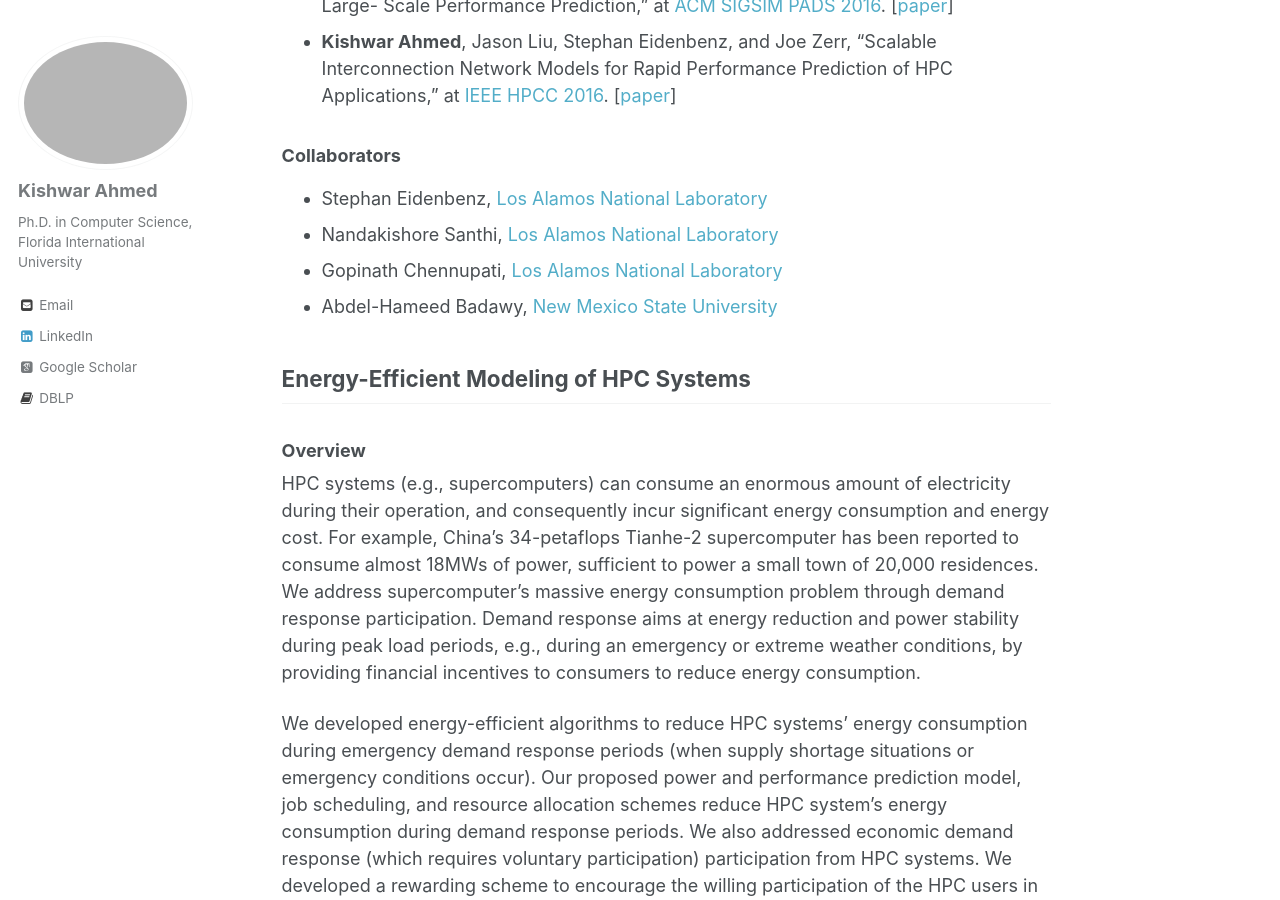
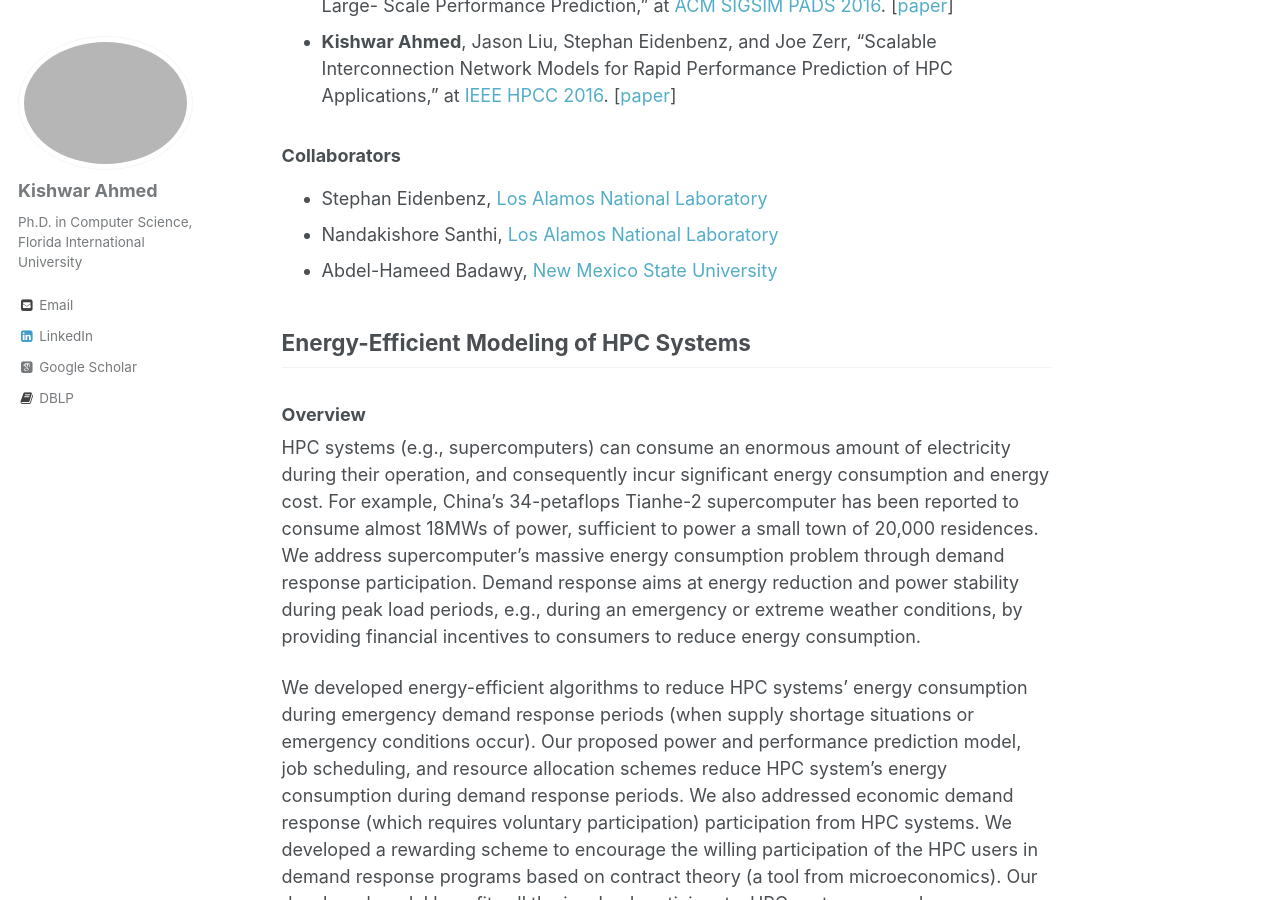
Before and after one commit to kishwarbd/kishwarbd.github.io, a Jekyll site: the page built from _pages/research.md, in a window 1280 px wide and 900 px high, scrolled down 1147 px. Built offline with Jekyll 4.4.1, drawn with Linux system fonts in a browser that asks for light colours; some web fonts are replaced; some of the changed text lies outside the part shown.

Commit message:
updates.

```diff
--- a/_pages/research.md
+++ b/_pages/research.md
@@ -18,10 +18,9 @@ PPT is a library of models of computational physics applications, middleware, an
 * **Kishwar Ahmed**, Jason Liu, Stephan Eidenbenz, and Joe Zerr, “Scalable Interconnection Network Models for Rapid Performance Prediction of HPC Applications,” at [IEEE HPCC 2016](http://www.swinflow.org/confs/2016/hpcc/). [[paper](https://ieeexplore.ieee.org/document/7828492/)]
 
 ### Collaborators
-* Stephan Eidenbenz, [Los Alamos National Laboratory](https://www.lanl.gov/)
-* Nandakishore Santhi, [Los Alamos National Laboratory](https://www.lanl.gov/)
-* Gopinath Chennupati, [Los Alamos National Laboratory](https://www.lanl.gov/)
-* Abdel-Hameed Badawy, [New Mexico State University](https://nmsu.edu/)
+* Stephan Eidenbenz, [Los Alamos National Laboratory](https://www.lanl.gov/expertise/profiles/view/stephan-eidenbenz)
+* Nandakishore Santhi, [Los Alamos National Laboratory](https://cnls.lanl.gov/External/people/Nandakishore_Santhi.php)
+* Abdel-Hameed Badawy, [New Mexico State University](https://ece.nmsu.edu/faculty-staff/badawy/)
 
 ## Energy-Efficient Modeling of HPC Systems
 
@@ -35,9 +34,9 @@ We developed energy-efficient algorithms to reduce HPC systems’ energy consump
 *  **Kishwar Ahmed**, Jason Liu, and Xingfu Wu, “An Energy Efficient Demand-Response Model for High Performance Computing Systems,” at [IEEE MASCOTS 2017](https://mascots2017.cs.ucalgary.ca/). [[paper](https://ieeexplore.ieee.org/document/8107444/)]
 
 ### Collaborators
-* Xingfu Wu, [Argonne National Laboratory](https://www.anl.gov/)
-* Kazutomo Yoshii, [Argonne National Laboratory](https://www.anl.gov/)
-* Jesse Bull, [Department of Economics, FIU](https://economics.fiu.edu/)
+* Xingfu Wu, [Argonne National Laboratory](https://www.anl.gov/profile/xingfu-wu)
+* Kazutomo Yoshii, [Argonne National Laboratory](https://www.mcs.anl.gov/~kazutomo/)
+* Jesse Bull, [Department of Economics, FIU](https://economics.fiu.edu/people/full-time-faculty/jesse-bull/)
 
 ## Sustainability of Cyber-Physical Systems
 ### Overview
```
Also changed, not shown: other parts of _pages/research.md (+1 -2 lines), 1 other file.
